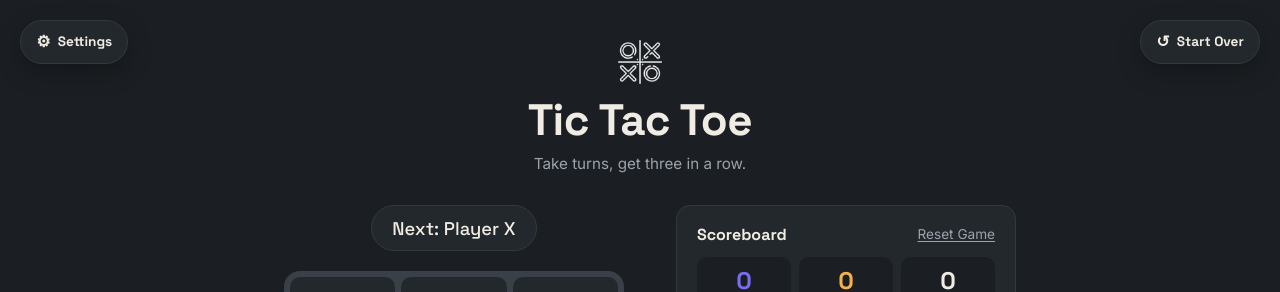
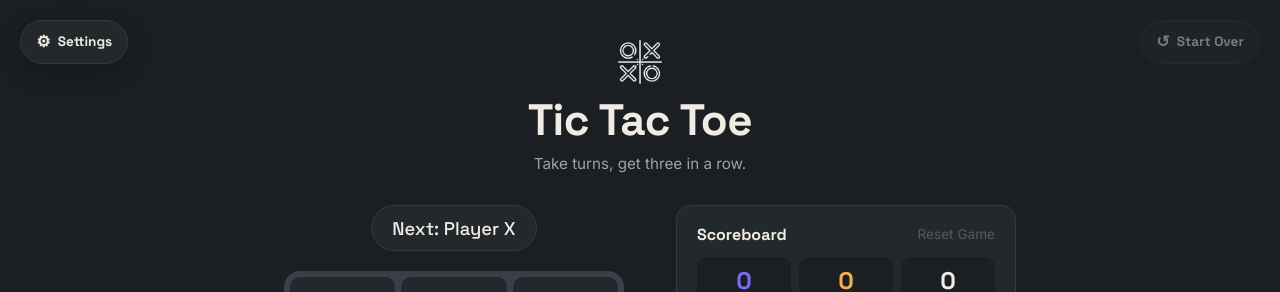
Before and after one commit to KMukendi10/KazadiTicTacToe, a React (Vite) app: page / in a window 1280 px wide. Shown: the top 292 px of the page. Built offline with nearby package versions, Linux system fonts and the light colour scheme.

Commit message:
Make reset button only active after a round has been completed

```diff
--- a/src/App.css
+++ b/src/App.css
@@ -379,8 +379,14 @@
   text-underline-offset: 2px;
 }
 
-.link-btn:hover {
+.link-btn:hover:not(:disabled) {
   color: var(--text);
+}
+
+.link-btn:disabled {
+  opacity: 0.4;
+  cursor: not-allowed;
+  text-decoration: none;
 }
 
 /* Panels */
@@ -571,9 +577,16 @@
     background-color 0.15s ease;
 }
 
-.startover-trigger:hover {
+.startover-trigger:hover:not(:disabled) {
   transform: translateY(-1px);
   border-color: var(--accent-x);
+}
+
+.startover-trigger:disabled {
+  opacity: 0.45;
+  cursor: not-allowed;
+  box-shadow: none;
+  transform: none;
 }
 
 .startover-trigger span:first-child {
--- a/src/App.jsx
+++ b/src/App.jsx
@@ -52,8 +52,9 @@ export default function App() {
 
   // Whether there's anything on the board or scoreboard worth warning
   // someone before wiping — no point nagging on a completely fresh game.
-  const hasProgress =
-    currentMove > 0 || scores.X > 0 || scores.O > 0 || scores.draws > 0;
+  const hasCompletedRound =
+    scores.X > 0 || scores.O > 0 || scores.draws > 0;
+  const hasProgress = currentMove > 0 || hasCompletedRound;
 
   const matchWinnerMark = matchTarget
     ? ["X", "O"].find((mark) => scores[mark] >= matchTarget)
@@ -471,11 +472,19 @@ export default function App() {
         <span>Settings</span>
       </button>
 
-      {/* Full reset — new players, fresh scoreboard */}
+      {/* Full reset — new players, fresh scoreboard.
+          Nothing to start over from until a move has been made or a
+          round has been won, so it stays disabled until then. */}
       <button
         className="startover-trigger"
         type="button"
         onClick={handleStartOver}
+        disabled={!hasProgress}
+        title={
+          hasProgress
+            ? undefined
+            : "Nothing to start over yet — make a move first"
+        }
       >
         <span aria-hidden="true">↺</span>
         <span>Start Over</span>
@@ -598,6 +607,7 @@ export default function App() {
           <Scoreboard
             scores={scores}
             onResetScores={handleResetScores}
+            canReset={hasCompletedRound}
             playerNames={playerNames}
           />
 
--- a/src/components/Scoreboard.jsx
+++ b/src/components/Scoreboard.jsx
@@ -1,4 +1,9 @@
-export default function Scoreboard({ scores, onResetScores, playerNames }) {
+export default function Scoreboard({
+  scores,
+  onResetScores,
+  canReset = true,
+  playerNames,
+}) {
   const nameX = playerNames.X?.trim() || "Player X";
   const nameO = playerNames.O?.trim() || "Player O";
 
@@ -6,7 +11,17 @@ export default function Scoreboard({ scores, onResetScores, playerNames }) {
     <section className="panel scoreboard" aria-label="Scoreboard">
       <div className="panel__header">
         <h2>Scoreboard</h2>
-        <button className="link-btn" onClick={onResetScores}>
+        <button
+          className="link-btn"
+          type="button"
+          onClick={onResetScores}
+          disabled={!canReset}
+          title={
+            canReset
+              ? undefined
+              : "Nothing to reset yet — finish a round first"
+          }
+        >
           Reset Game
         </button>
       </div>
```
